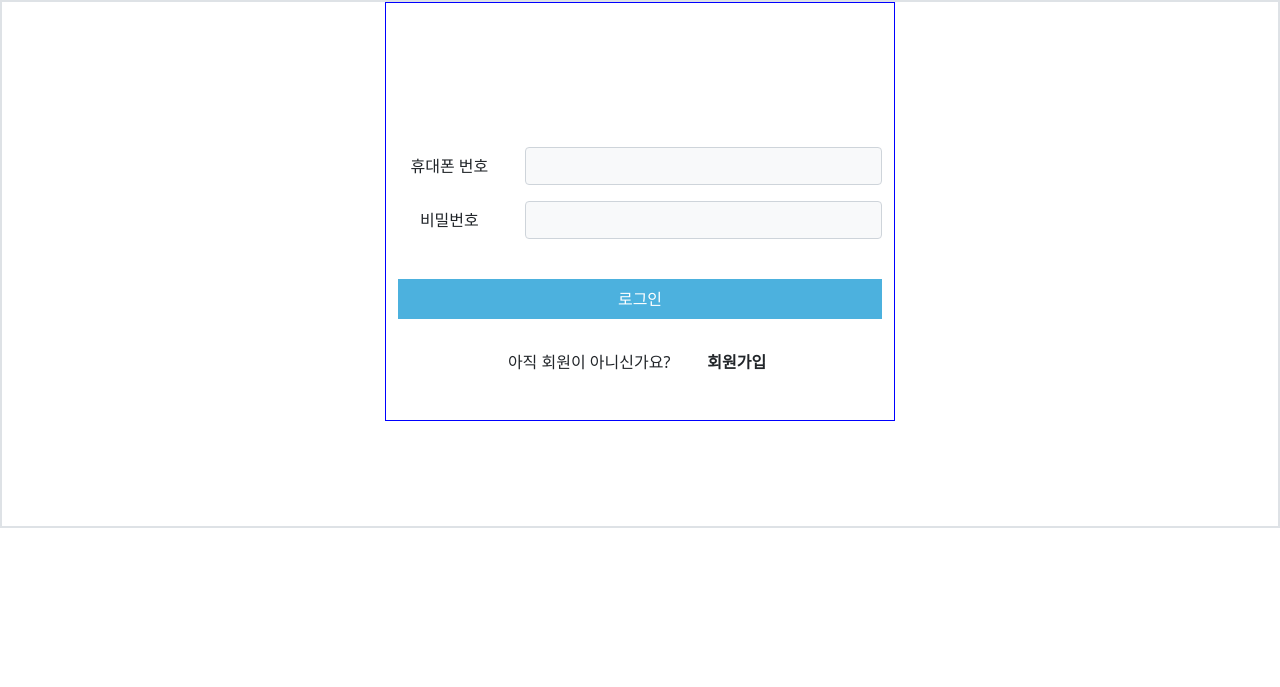
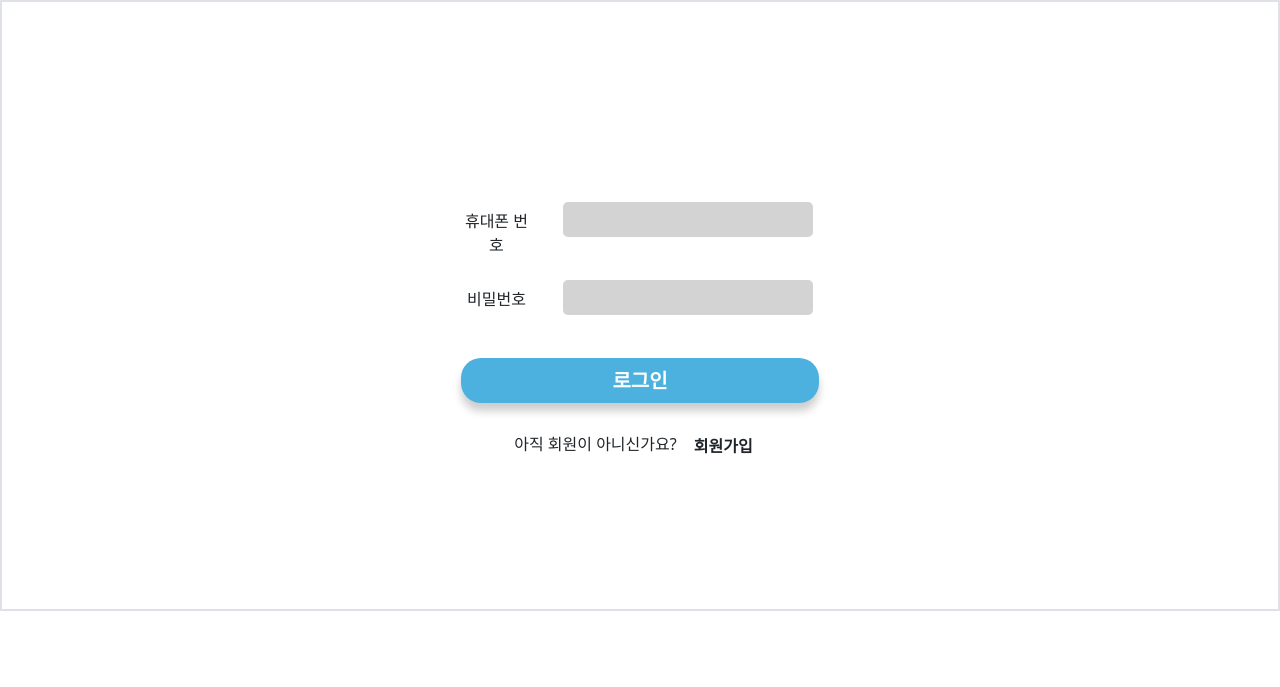
Before and after one commit to tkdgus1030/OSS_project, a Django app: a page that uses main/templates/main/web/base.html in a window 1280 px wide. Shown: the part 52-739 px from the top of the page. Run offline with Django 3.2, Linux system fonts and the light colour scheme.

Commit message:
Modify style.css (style of inputbox and button) and sign_in.html

```diff
--- a/main/static/css/style.css
+++ b/main/static/css/style.css
@@ -1,13 +1,27 @@
-.form_control {
-    background-color: lightgray;
+.input_design {
+    background-color:lightgray;
+    border: none;
+    padding-left: 8px;
+    padding-right: 8px;
+    width: 95%;
+    height: 35px;
+    border-radius: 5px;
 }
 
-.login_btn {
+.btn_design1 {
     background-color: #4CB1DE;
     border: none;
     color: white;
     text-align: center;
-    font-size: 16px;
-    height: 40px;
+    font-weight: bold;
+    font-size: 20px;
+    height: 45px;
+    border-radius: 20px;
+    box-shadow: 0 8px 8px 0 rgba(0, 0, 0, 0.2);
 
 }
+
+.disabled {
+    opacity: 0.6;
+    cursor: not-allowed;
+}
--- a/main/templates/main/web/base.html
+++ b/main/templates/main/web/base.html
@@ -8,7 +8,7 @@
     <title>Pay G!!</title>
     <!-- CSS only -->
     <link href="https://cdn.jsdelivr.net/npm/bootstrap@5.1.3/dist/css/bootstrap.min.css" rel="stylesheet" integrity="sha384-1BmE4kWBq78iYhFldvKuhfTAU6auU8tT94WrHftjDbrCEXSU1oBoqyl2QvZ6jIW3" crossorigin="anonymous">
-    <link rel="stylesheet" href="{% static 'css/style_sign_in.css' %}">
+    <link rel="stylesheet" href="{% static 'css/style.css' %}">
     <link rel="stylesheet" href="{% static 'css/common.css' %}">
 </head>
 <body style="width:100%;height:100%;">
--- a/main/templates/main/web/sign_in.html
+++ b/main/templates/main/web/sign_in.html
@@ -4,33 +4,26 @@
 {% block body %}
 <link rel="stylesheet" href="../../../static/css/style.css">
 
-<div class="container-sm" style="width:40%;height:80%;border:1px solid blue;text-align: center">
-<br><br><br><br><br><br>
+<div class="container-sm" style="width:30%;height:80%;text-align: center; margin-top: 200px">
   <div class="mb-3 row">
-    <label for="inputPhonenumber" class="col-sm-3 col-form-label">휴대폰 번호</label>
+    <label for="inputPhonenumber" class="col-sm-3 col-form-label" style="text-align: center">휴대폰 번호</label>
     <div class="col-sm-9">
-      <input type="phonenumber" class="form-control bg-light" id="inputPhonenumber">
+      <input type="phonenumber" class="input_design" id="inputPhonenumber">
     </div>
   </div>
   <div class="mb-3 row">
-    <label for="inputPassword" class="col-sm-3 col-form-label">비밀번호</label>
+    <label for="inputPassword" class="col-sm-3 col-form-label" style="text-align: center">비밀번호</label>
     <div class="col-sm-9">
-      <input type="password" class="form-control bg-light" id="inputPassword">
+      <input type="password" class="input_design" id="inputPassword">
     </div>
   </div>
     <br>
     <div class="d-grid gap-2">
-        <button type="button" class="login_btn" onclick="location.href='{% url 'main:group_list' %}'">로그인</button>
+        <button type="button" class="btn_design1" onclick="location.href='{% url 'main:group_list' %}'">로그인</button>
     </div>
     <br>
-    <div class="row">
-        <div class="col-md-7" style="text-align: end; line-height: 38px">아직 회원이 아니신가요?</div>
-        <div class="col-6 col-md-4" style="text-align: left">
-
-            <div class="sign_up_button">
-                <button class="btn btn-white" type="button" onclick="location.href='{% url 'main:sign_up' %}'" style="text-align: start"><b>회원가입</b></button>
-            </div>
-        </div>
+    <div style="text-align: center;">아직 회원이 아니신가요?
+        <span class="btn btn-white" type="text" onclick="location.href='{% url 'main:sign_up' %}'" style="text-align: start"><b>회원가입</b></span>
     </div>
     <br><br><br><br><br><br>
 </div>
--- a/main/templates/main/web/sign_up.html
+++ b/main/templates/main/web/sign_up.html
@@ -4,7 +4,7 @@
 {% block body %}
 
 
-<div class="container-sm" style="width:38%;height:80%;border:1px solid blue;text-align: center">
+<div class="container-sm" style="width:40%;height:80%;border:1px solid blue;text-align: center">
 <br><br><br><br><br><br>
   <div class="mb-3 row">
     <label for="inputPhonenumber" class="col-sm-3 col-form-label">휴대폰 번호</label>
```
Also changed, not shown: main/static/css/style_sign_in.css (added).
